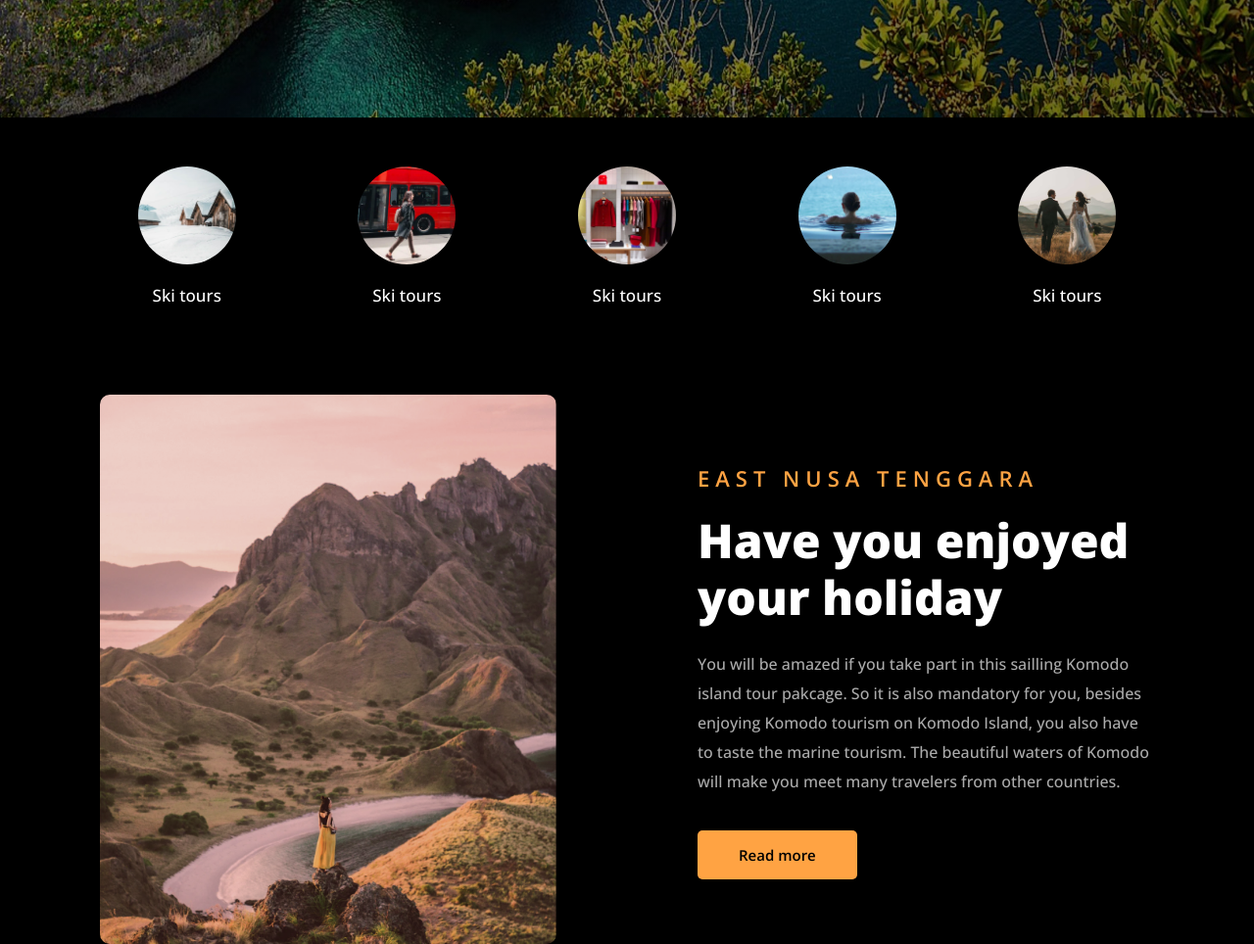
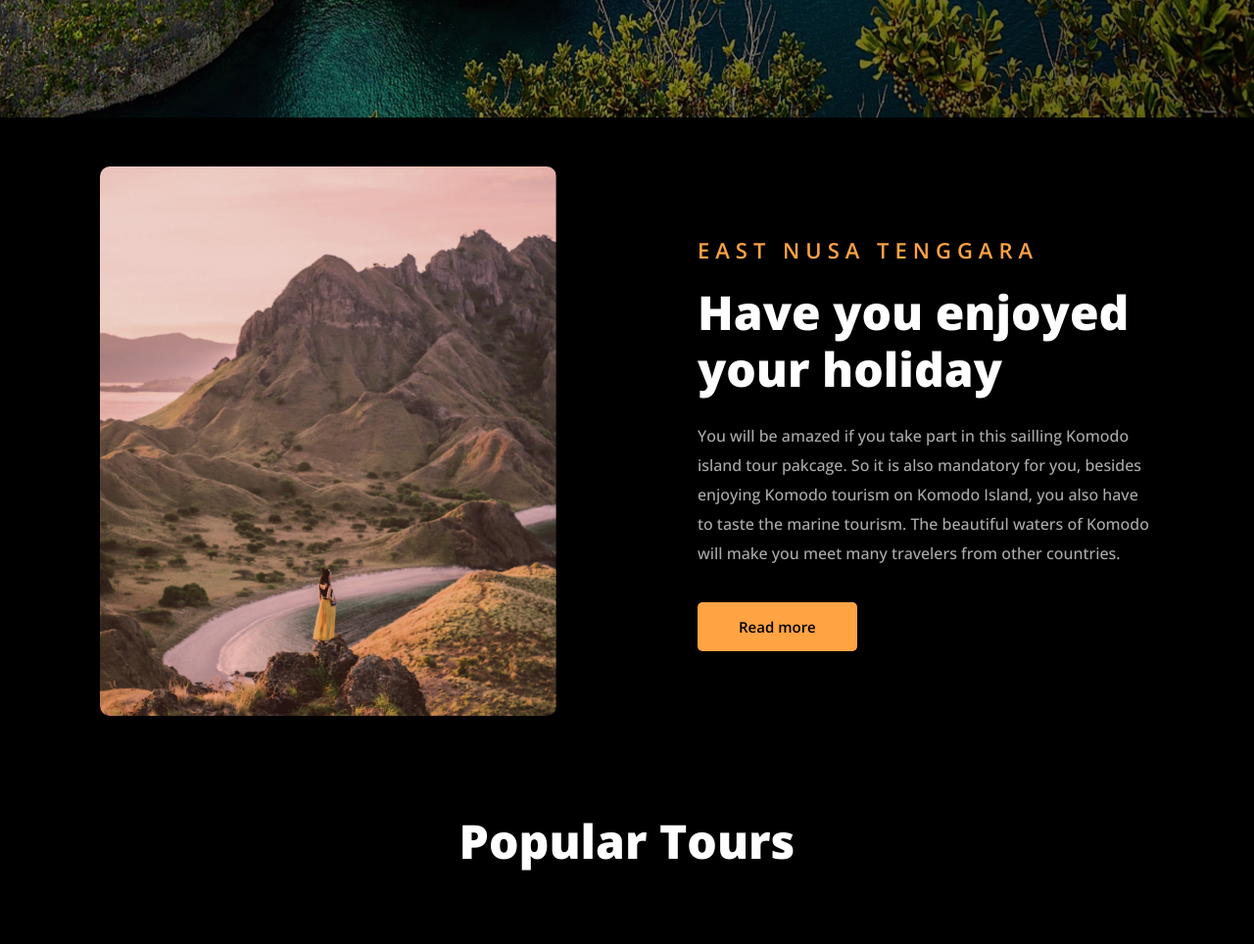
Before and after one commit to alfiluthfan/Q-Travel-Agency, a website: page index.html in a window 1280 px wide. Shown: the part 680-1644 px from the top of the page at 98% size. Drawn offline with nearby package versions, Linux system fonts and the light colour scheme.

Commit message:
Last commit ya

```diff
--- a/index.html
+++ b/index.html
@@ -30,7 +30,6 @@
 
         <ul class="navbar">
             <li><a href="#homepage">Home</a></li>
-            <li><a href="#information">Information</a></li>
             <li><a href="#about">About Us</a></li>
             <li><a href="#culture">Culture</a></li>
             <li><a href="#contact">Contact</a></li>
@@ -52,46 +51,6 @@
             <h1>Plan your <br> own travel</h1>
             <p>Indonesia, a Southeast Asian Nation made up of thousands of volcanic <br> islands, is home to hundreds of ethnic groups speaking</p>
             <a href="#contact" class="btn">Book a trip</a>
-        </div>
-    </section>
-
-    <!-- feature section design -->
-    <section class="feature" id="information">
-        <div class="feature-content">
-            <div class="row">
-                <div class="row-img">
-                    <img src="img/nap1.jpg">
-                </div>
-                <h4>Ski tours</h4>
-            </div>
-
-            <div class="row">
-                <div class="row-img">
-                    <img src="img/nap2.jpg">
-                </div>
-                <h4>Ski tours</h4>
-            </div>
-
-            <div class="row">
-                <div class="row-img">
-                    <img src="img/nap3.jpg">
-                </div>
-                <h4>Ski tours</h4>
-            </div>
-
-            <div class="row">
-                <div class="row-img">
-                    <img src="img/nap4.jpg">
-                </div>
-                <h4>Ski tours</h4>
-            </div>
-
-            <div class="row">
-                <div class="row-img">
-                    <img src="img/nap5.jpg">
-                </div>
-                <h4>Ski tours</h4>
-            </div>
         </div>
     </section>
 
@@ -133,10 +92,6 @@
                 <h6>East java</h6>
                 <h4>Mount Bromo</h4>
             </div>
-        </div>
-
-        <div class="center-btn">
-            <a href="#" class="btn">See Tours</a>
         </div>
     </section>
 
```
Also changed, not shown: about.html (+0 -1 lines), culture.html (+0 -1 lines).
